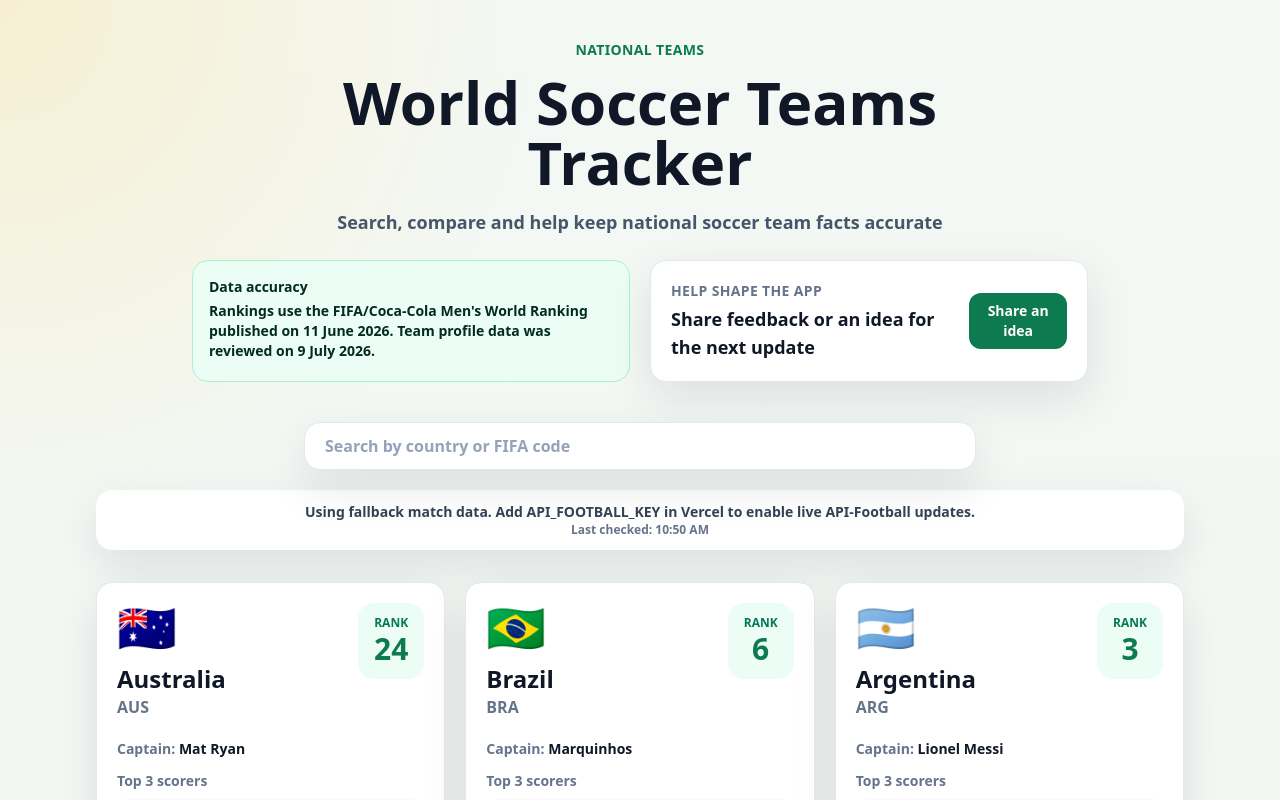
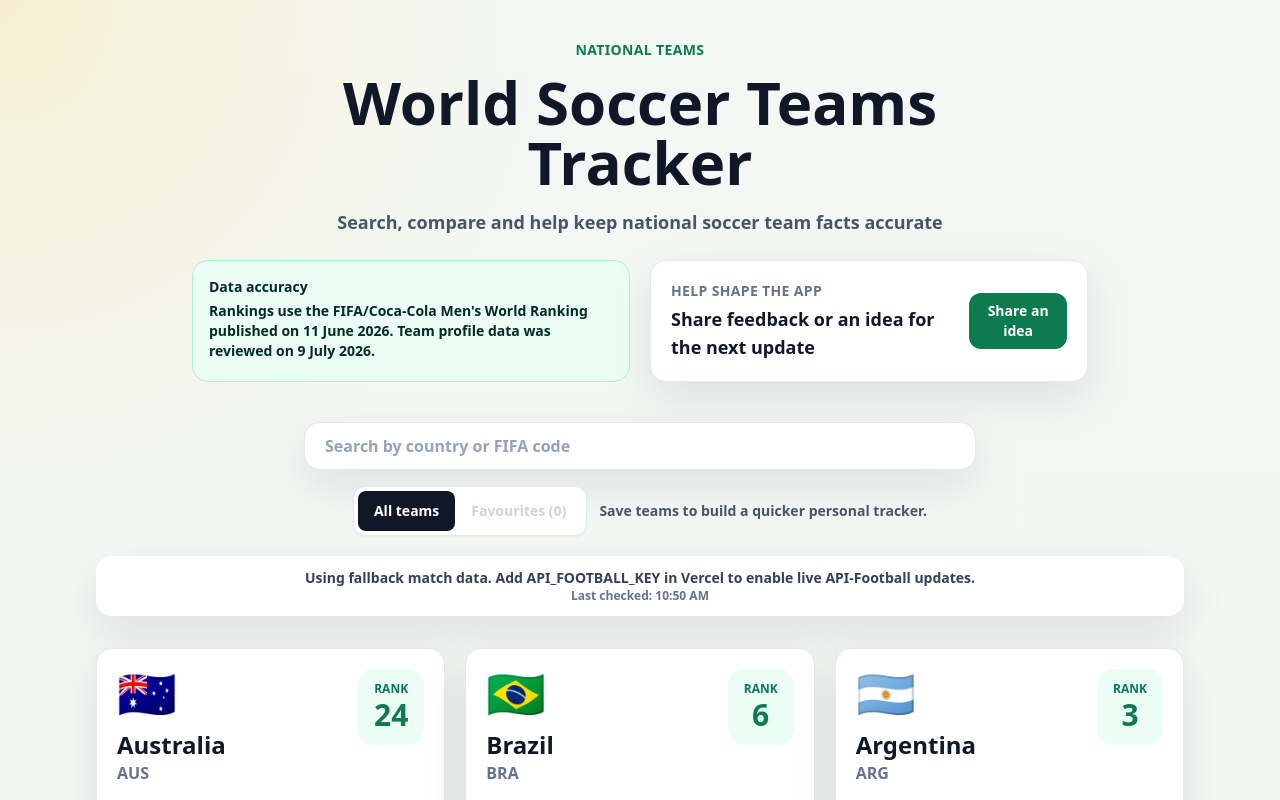
Before and after one commit to Neilcon11/world-soccer-teams-tracker, a Next.js app: page / in a window 1280 px wide. Shown: the top 800 px of the page. Built offline with nearby package versions, Linux system fonts and the light colour scheme.

Commit message:
Update LiveTeamGrid.tsx

```diff
--- a/src/components/LiveTeamGrid.tsx
+++ b/src/components/LiveTeamGrid.tsx
@@ -9,10 +9,31 @@ type LiveTeamGridProps = {
   initialTeams: TeamWithMatch[];
 };
 
+const favoritesStorageKey = "world-soccer-favorite-teams";
+
+function readFavoriteTeamIds() {
+  if (typeof window === "undefined") return [] as string[];
+
+  try {
+    const savedValue = window.localStorage.getItem(favoritesStorageKey);
+    if (!savedValue) return [] as string[];
+    const parsedValue = JSON.parse(savedValue);
+    return Array.isArray(parsedValue) ? parsedValue.filter((value): value is string => typeof value === "string") : [];
+  } catch {
+    return [] as string[];
+  }
+}
+
 export function LiveTeamGrid({ initialTeams }: LiveTeamGridProps) {
   const [teams, setTeams] = useState(initialTeams);
   const [search, setSearch] = useState("");
   const [lastSyncedAt, setLastSyncedAt] = useState<string | null>(null);
+  const [favoriteTeamIds, setFavoriteTeamIds] = useState<string[]>([]);
+  const [viewMode, setViewMode] = useState<"all" | "favorites">("all");
+
+  useEffect(() => {
+    setFavoriteTeamIds(readFavoriteTeamIds());
+  }, []);
 
   useEffect(() => {
     let isMounted = true;
@@ -39,23 +60,64 @@ export function LiveTeamGrid({ initialTeams }: LiveTeamGridProps) {
     };
   }, []);
 
+  function toggleFavoriteTeam(teamId: string) {
+    setFavoriteTeamIds((currentIds) => {
+      const nextIds = currentIds.includes(teamId) ? currentIds.filter((id) => id !== teamId) : [...currentIds, teamId];
+      window.localStorage.setItem(favoritesStorageKey, JSON.stringify(nextIds));
+      if (nextIds.length === 0) setViewMode("all");
+      return nextIds;
+    });
+  }
+
   const filteredTeams = useMemo(() => {
     const normalizedSearch = search.trim().toLowerCase();
-    if (!normalizedSearch) return teams;
-    return teams.filter((team) => team.countryName.toLowerCase().includes(normalizedSearch) || team.fifaCode.toLowerCase().includes(normalizedSearch));
-  }, [search, teams]);
+    const visibleTeams = viewMode === "favorites" ? teams.filter((team) => favoriteTeamIds.includes(team.id)) : teams;
+    if (!normalizedSearch) return visibleTeams;
+    return visibleTeams.filter((team) => team.countryName.toLowerCase().includes(normalizedSearch) || team.fifaCode.toLowerCase().includes(normalizedSearch));
+  }, [favoriteTeamIds, search, teams, viewMode]);
 
   const hasLiveMatches = teams.some((team) => !team.isUsingDemoMatchData);
+  const favoriteCount = favoriteTeamIds.length;
+  const isFavoritesView = viewMode === "favorites";
 
   return (
     <section className="mx-auto w-full max-w-6xl px-4 pb-12 sm:px-6 lg:px-8">
       <div className="mx-auto max-w-2xl"><SearchBox value={search} onChange={setSearch} /></div>
+      <div className="mt-4 flex flex-wrap items-center justify-center gap-3">
+        <div className="inline-flex rounded-xl border border-slate-200 bg-white p-1 shadow-sm" aria-label="Team view">
+          <button
+            type="button"
+            onClick={() => setViewMode("all")}
+            className={"min-h-10 rounded-lg px-4 text-sm font-black transition " + (viewMode === "all" ? "bg-night text-white" : "text-slate-600 hover:text-night")}
+          >
+            All teams
+          </button>
+          <button
+            type="button"
+            onClick={() => setViewMode("favorites")}
+            disabled={favoriteCount === 0}
+            className={"min-h-10 rounded-lg px-4 text-sm font-black transition disabled:cursor-not-allowed disabled:text-slate-300 " + (viewMode === "favorites" ? "bg-night text-white" : "text-slate-600 hover:text-night")}
+          >
+            Favourites ({favoriteCount})
+          </button>
+        </div>
+        <p className="text-sm font-semibold text-slate-600">Save teams to build a quicker personal tracker.</p>
+      </div>
       <div className="mt-5 rounded-2xl bg-white px-4 py-3 text-center text-sm font-semibold text-slate-700 shadow-card">
         {hasLiveMatches ? "Live match updates are enabled from the server API." : "Using fallback match data. Add API_FOOTBALL_KEY in Vercel to enable live API-Football updates."}
         {lastSyncedAt ? <span className="block text-xs text-slate-500">Last checked: {lastSyncedAt}</span> : null}
       </div>
-      <div className="mt-8 grid grid-cols-1 gap-5 sm:grid-cols-2 lg:grid-cols-3">{filteredTeams.map((team) => <TeamCard key={team.id} team={team} />)}</div>
-      {filteredTeams.length === 0 ? <div className="mt-10 rounded-2xl border border-dashed border-slate-300 bg-white p-8 text-center"><p className="text-xl font-black text-night">No teams found</p><p className="mt-2 text-slate-600">Try a country name or FIFA code.</p></div> : null}
+      <div className="mt-8 grid grid-cols-1 gap-5 sm:grid-cols-2 lg:grid-cols-3">
+        {filteredTeams.map((team) => (
+          <TeamCard key={team.id} team={team} isFavorite={favoriteTeamIds.includes(team.id)} onToggleFavorite={toggleFavoriteTeam} />
+        ))}
+      </div>
+      {filteredTeams.length === 0 ? (
+        <div className="mt-10 rounded-2xl border border-dashed border-slate-300 bg-white p-8 text-center">
+          <p className="text-xl font-black text-night">{isFavoritesView ? "No favourites yet" : "No teams found"}</p>
+          <p className="mt-2 text-slate-600">{isFavoritesView ? "Save a team from the full list to see it here." : "Try a country name or FIFA code."}</p>
+        </div>
+      ) : null}
     </section>
   );
 }
```
